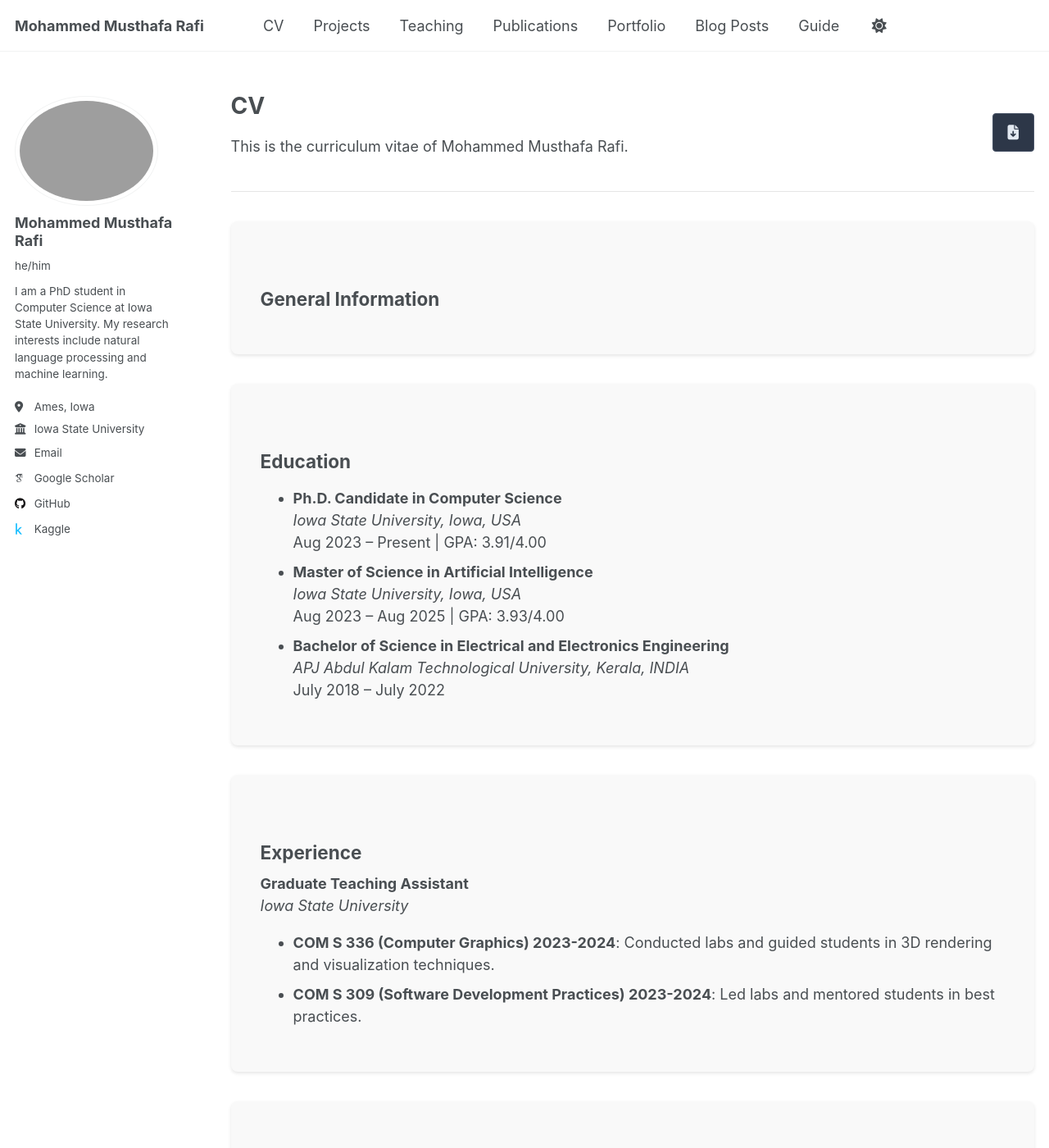
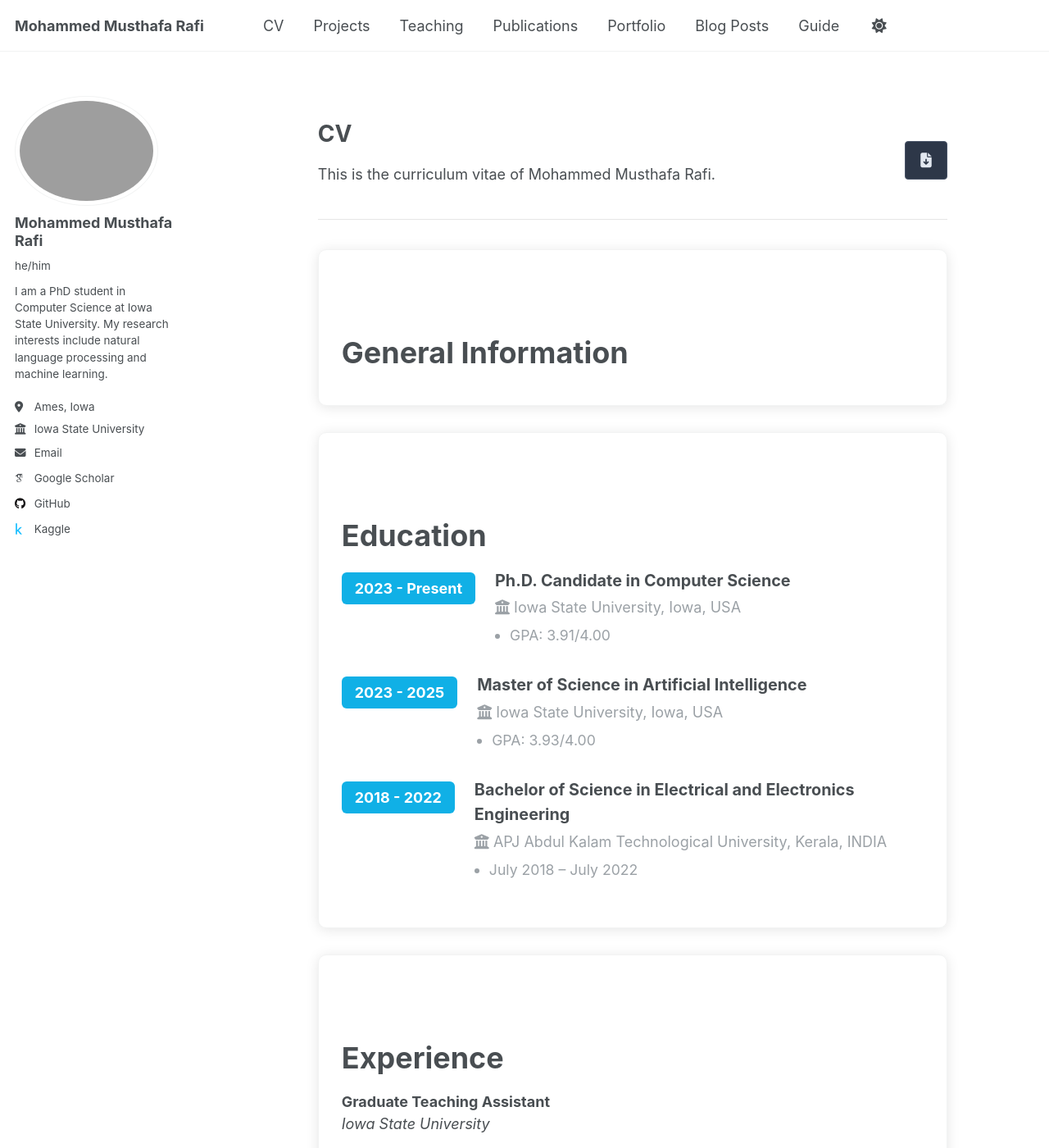
Before and after one commit to itsMustafamr/itsmustafamr.github.io, a Jekyll site: the page built from _pages/cv.md, in a window 1280 px wide and 1400 px high. Shown: the whole window at 82% size. Built offline with Jekyll 4.4.1, drawn with Linux system fonts in a browser that asks for light colours; some web fonts are replaced.

Commit message:
fixed the CV alignment and added some icons

```diff
--- a/_pages/cv.md
+++ b/_pages/cv.md
@@ -7,121 +7,136 @@ redirect_from:
   - /resume
 ---
 
-<div class="cv-header">
-  <div class="cv-title">
-    <h1>CV</h1>
-    <p>This is the curriculum vitae of {{ site.author.name }}.</p>
+<div class="cv-main-container">
+  <div class="cv-header">
+    <div class="cv-title">
+      <h1>CV</h1>
+      <p>This is the curriculum vitae of {{ site.author.name }}.</p>
+    </div>
+    <div class="cv-pdf">
+      <a href="https://drive.google.com/file/d/1vDlZ2GKlIlHNLza2R6J4QNyFQZjDzVv0/view?usp=sharing" class="btn btn--inverse" target="_blank" aria-label="Download PDF">
+        <i class="fa-solid fa-file-arrow-down"></i>
+      </a>
+    </div>
   </div>
-  <div class="cv-pdf">
-    <a href="https://drive.google.com/file/d/1vDlZ2GKlIlHNLza2R6J4QNyFQZjDzVv0/view?usp=sharing" class="btn btn--inverse" target="_blank" aria-label="Download PDF">
-      <i class="fa-solid fa-file-arrow-down"></i>
-    </a>
+
+  <div class="cv-section-card">
+    <h2>General Information</h2>
+    <ul style="list-style-type: none; padding-left: 0;">
+      <!-- <li><strong>Full Name:</strong>Mohammed Musthafa Rafi</li>
+      <li><strong>Email:</strong> mohd7@iastate.edu</li> -->
+      <!-- <li><strong>Address</strong> 1111 Woi Rd. 0035A Roy J Carver Colab, Ames, IA 50014</li> -->
+      <!-- <li><strong>Address:</strong> ISU Laboratory of Mechanics 2519 Union Dr, Ames, IA 50011</li> -->
+      <!-- <li><strong>Website:</strong> <a href="https://itsmustafamr.github.io/">https://itsmustafamr.github.io/</a></li> -->
+    </ul>
+  </div>
+
+  <div class="cv-section-card">
+    <h2>Education</h2>
+    <div class="cv-edu-item">
+      <span class="cv-edu-years">2023 - Present</span>
+      <div class="cv-edu-details">
+        <strong>Ph.D. Candidate in Computer Science</strong><br>
+        <span class="cv-edu-institution"><i class="fa fa-university"></i> Iowa State University, Iowa, USA</span>
+        <ul>
+          <li>GPA: 3.91/4.00</li>
+        </ul>
+      </div>
+    </div>
+    <div class="cv-edu-item">
+      <span class="cv-edu-years">2023 - 2025</span>
+      <div class="cv-edu-details">
+        <strong>Master of Science in Artificial Intelligence</strong><br>
+        <span class="cv-edu-institution"><i class="fa fa-university"></i> Iowa State University, Iowa, USA</span>
+        <ul>
+          <li>GPA: 3.93/4.00</li>
+        </ul>
+      </div>
+    </div>
+    <div class="cv-edu-item">
+      <span class="cv-edu-years">2018 - 2022</span>
+      <div class="cv-edu-details">
+        <strong>Bachelor of Science in Electrical and Electronics Engineering</strong><br>
+        <span class="cv-edu-institution"><i class="fa fa-university"></i> APJ Abdul Kalam Technological University, Kerala, INDIA</span>
+        <ul>
+          <li>July 2018 – July 2022</li>
+        </ul>
+      </div>
+    </div>
+  </div>
+
+  <div class="cv-section-card">
+    <h2>Experience</h2>
+    <strong>Graduate Teaching Assistant</strong><br>
+    <em>Iowa State University</em>
+    <ul>
+      <li><strong>COM S 336 (Computer Graphics) 2023-2024</strong>: Conducted labs and guided students in 3D rendering and visualization techniques.</li>
+      <li><strong>COM S 309 (Software Development Practices) 2023-2024</strong>: Led labs and mentored students in best practices.</li>
+    </ul>
+  </div>
+
+  <div class="cv-section-card">
+    <h2>Research / Internship</h2>
+    <strong>Graduate Research Assistant</strong><br>
+    <em>Iowa State University, Ames, IA</em> | Aug 2024 – Present
+    <ul>
+      <li>
+        <strong>Stationary-Camera Neural Radiance Field (NeRF):</strong><br>
+        Developed a turntable-style pipeline by reversing object rotation angles (+θ → –θ), enabling COLMAP to achieve <2° reprojection error from 150 stationary-camera images. Automated SAM2-based masking to strip backgrounds, reducing training time by 30% and improving PSNR by +1.8 dB. Integrated into Nerfstudio, generating photorealistic 360° renders and watertight meshes.
+      </li>
+      <li>
+        <strong>Neural Radiance Fields – Pose Optimization & Quality Enhancement:</strong><br>
+        Designed pose-refinement loops to fine-tune COLMAP poses, reducing pose RMSE by 22% and boosting chamfer-distance accuracy by 18%. Improved SSIM from 0.88 to 0.93 on proprietary datasets.
+      </li>
+    </ul>
+  </div>
+
+  <div class="cv-section-card">
+    <h2>Skills</h2>
+    <ul>
+      <li><strong>Programming:</strong> Python, R, C++, Java, SQL, JavaScript, LaTeX</li>
+      <li><strong>Machine Learning:</strong> PyTorch, TensorFlow, Scikit-learn, Keras, CUDA, Deep Learning, LangChain, Transformers, MLflow</li>
+      <li><strong>Cloud & DevOps:</strong> AWS, Docker, GitLab CI/CD, Azure Functions</li>
+      <li><strong>Data Analysis:</strong> Pandas, NumPy, Matplotlib, Seaborn, Jupyter</li>
+      <li><strong>Web Development:</strong> React, Node.js, Express, MongoDB</li>
+      <li><strong>Other:</strong> Git, Linux, Agile, Computer Vision, NLP, Distributed Systems</li>
+      <li><strong>Monitoring:</strong> Grafana, Kibana</li>
+    </ul>
+  </div>
+
+  <div class="cv-section-card">
+    <h2>Projects</h2>
+    <ul>
+      <li>
+        <strong>Prompt-to-Perception: Integrated Text-to-Image Pipeline</strong><br>
+        Developed an end-to-end system for text-to-image generation using prompt refinement and Stable Diffusion 2.1. Improved prompt quality 3× (ROUGE metrics) via T5-Small, with an average prompt-image alignment of 0.72.<br>
+        <a href="https://github.com/rah757/KarmaAI">Code</a> | <a href="https://drive.google.com/file/d/1VSBz1eQgYxSWjtFrwq7wmQGh1h4VorDc/view?usp=sharing">Demo Video</a> | <a href="https://drive.google.com/file/d/1VSBz1eQgYxSWjtFrwq7wmQGh1h4VorDc/view?usp=sharing">Document</a>
+      </li>
+      <li>
+        <strong>TraitViz – Interactive PubMed Annotation Visualizer</strong><br>
+        Built a full-stack web app for automatic annotation and visualization of PubMed articles with entity extraction and SVG parse graphs.<br>
+        <a href="https://github.com/itsMustafamr/Trait_viz">Code</a> | <a href="https://drive.google.com/file/d/1wzDS9u8cviT64zE-Q7tGQ-R3j_JVRqAl/view?usp=sharing">Video</a> | <a href="https://drive.google.com/file/d/1wzDS9u8cviT64zE-Q7tGQ-R3j_JVRqAl/view?usp=sharing">Document</a>
+      </li>
+      <li>
+        <strong>Diseased Plant Detection</strong><br>
+        Created ResNet50, VGG16, and custom CNNs for new plant disease detection across 38 vision classes. <a href="https://drive.google.com/file/d/1xIN8EN7gbcpu1FSt5s0U76oeCbJRlQta/view?usp=sharing">Document</a>
+      </li>
+    </ul>
+  </div>
+
+  <div class="cv-section-card">
+    <h2>Certifications & Awards</h2>
+    <ul>
+      <li><strong>Fundamentals of Accelerated Computing with CUDA C/C++</strong> (NVIDIA)</li>
+      <li><strong>Constellation Prize</strong> (Top 4/30+ teams), Ivy Data Visualization & Storytelling Case Competition, Ivy College of Business</li>
+      <li>
+        <strong>Winner, Applied AI Challenge 2025:</strong> <em>Karma AI – Social Impact Award</em> ($1500), for an AI solution empowering the visually impaired using multimodal prompting and GPT-based voice assistant<br>
+        <a href="https://github.com/rah757/KarmaAI">Code</a> | <a href="https://www.canva.com/design/DAGjaj5kX14/2f9-IAWV0LZ4p8TBO0g-Xw/view?utlId=hd404c7e05e#4">Demo</a>
+      </li>
+      <li><strong>2nd Place, Fall 2023 Coding Contest</strong>, CSE Programming Club</li>
+      <li><strong>100 Days of Code: The Complete Python Pro Bootcamp</strong> (In progress)</li>
+      <li><strong>Neural Radiance Fields & Implicit Neural Representations</strong> (Digital Badge, May 2025, TrAC, ISU)</li>
+      <li><strong>MLOps: Machine Learning in Practice</strong> (Digital Badge, Nov 2024, Translational AI Center, ISU)</li>
+    </ul>
   </div>
 </div>
-
-<div class="cv-section">
-  <h2>General Information</h2>
-  <ul style="list-style-type: none; padding-left: 0;">
-    <!-- <li><strong>Full Name:</strong>Mohammed Musthafa Rafi</li>
-    <li><strong>Email:</strong> mohd7@iastate.edu</li> -->
-    <!-- <li><strong>Address</strong> 1111 Woi Rd. 0035A Roy J Carver Colab, Ames, IA 50014</li> -->
-    <!-- <li><strong>Address:</strong> ISU Laboratory of Mechanics 2519 Union Dr, Ames, IA 50011</li> -->
-    <!-- <li><strong>Website:</strong> <a href="https://itsmustafamr.github.io/">https://itsmustafamr.github.io/</a></li> -->
-  </ul>
-</div>
-
-<div class="cv-section">
-  <h2>Education</h2>
-  <ul>
-    <li>
-      <strong>Ph.D. Candidate in Computer Science</strong><br>
-      <em>Iowa State University, Iowa, USA</em><br>
-      Aug 2023 – Present | GPA: 3.91/4.00
-    </li>
-    <li>
-      <strong>Master of Science in Artificial Intelligence</strong><br>
-      <em>Iowa State University, Iowa, USA</em><br>
-      Aug 2023 – Aug 2025 | GPA: 3.93/4.00
-    </li>
-    <li>
-      <strong>Bachelor of Science in Electrical and Electronics Engineering</strong><br>
-      <em>APJ Abdul Kalam Technological University, Kerala, INDIA</em><br>
-      July 2018 – July 2022
-    </li>
-  </ul>
-</div>
-
-<div class="cv-section">
-  <h2>Experience</h2>
-  <strong>Graduate Teaching Assistant</strong><br>
-  <em>Iowa State University</em>
-  <ul>
-    <li><strong>COM S 336 (Computer Graphics) 2023-2024</strong>: Conducted labs and guided students in 3D rendering and visualization techniques.</li>
-    <li><strong>COM S 309 (Software Development Practices) 2023-2024</strong>: Led labs and mentored students in best practices.</li>
-  </ul>
-</div>
-
-<div class="cv-section">
-  <h2>Research / Internship</h2>
-  <strong>Graduate Research Assistant</strong><br>
-  <em>Iowa State University, Ames, IA</em> | Aug 2024 – Present
-  <ul>
-    <li>
-      <strong>Stationary-Camera Neural Radiance Field (NeRF):</strong><br>
-      Developed a turntable-style pipeline by reversing object rotation angles (+θ → –θ), enabling COLMAP to achieve <2° reprojection error from 150 stationary-camera images. Automated SAM2-based masking to strip backgrounds, reducing training time by 30% and improving PSNR by +1.8 dB. Integrated into Nerfstudio, generating photorealistic 360° renders and watertight meshes.
-    </li>
-    <li>
-      <strong>Neural Radiance Fields – Pose Optimization & Quality Enhancement:</strong><br>
-      Designed pose-refinement loops to fine-tune COLMAP poses, reducing pose RMSE by 22% and boosting chamfer-distance accuracy by 18%. Improved SSIM from 0.88 to 0.93 on proprietary datasets.
-    </li>
-  </ul>
-</div>
-
-<div class="cv-section">
-  <h2>Skills</h2>
-  <ul>
-    <li><strong>Programming:</strong> Python, R, C++, Java, SQL, JavaScript, LaTeX</li>
-    <li><strong>Machine Learning:</strong> PyTorch, TensorFlow, Scikit-learn, Keras, CUDA, Deep Learning, LangChain, Transformers, MLflow</li>
-    <li><strong>Cloud & DevOps:</strong> AWS, Docker, GitLab CI/CD, Azure Functions</li>
-    <li><strong>Data Analysis:</strong> Pandas, NumPy, Matplotlib, Seaborn, Jupyter</li>
-    <li><strong>Web Development:</strong> React, Node.js, Express, MongoDB</li>
-    <li><strong>Other:</strong> Git, Linux, Agile, Computer Vision, NLP, Distributed Systems</li>
-    <li><strong>Monitoring:</strong> Grafana, Kibana</li>
-  </ul>
-</div>
-
-<div class="cv-section">
-  <h2>Projects</h2>
-  <ul>
-    <li>
-      <strong>Prompt-to-Perception: Integrated Text-to-Image Pipeline</strong><br>
-      Developed an end-to-end system for text-to-image generation using prompt refinement and Stable Diffusion 2.1. Improved prompt quality 3× (ROUGE metrics) via T5-Small, with an average prompt-image alignment of 0.72.<br>
-      <a href="https://github.com/rah757/KarmaAI">Code</a> | <a href="https://drive.google.com/file/d/1VSBz1eQgYxSWjtFrwq7wmQGh1h4VorDc/view?usp=sharing">Demo Video</a> | <a href="https://drive.google.com/file/d/1VSBz1eQgYxSWjtFrwq7wmQGh1h4VorDc/view?usp=sharing">Document</a>
-    </li>
-    <li>
-      <strong>TraitViz – Interactive PubMed Annotation Visualizer</strong><br>
-      Built a full-stack web app for automatic annotation and visualization of PubMed articles with entity extraction and SVG parse graphs.<br>
-      <a href="https://github.com/itsMustafamr/Trait_viz">Code</a> | <a href="https://drive.google.com/file/d/1wzDS9u8cviT64zE-Q7tGQ-R3j_JVRqAl/view?usp=sharing">Video</a> | <a href="https://drive.google.com/file/d/1wzDS9u8cviT64zE-Q7tGQ-R3j_JVRqAl/view?usp=sharing">Document</a>
-    </li>
-    <li>
-      <strong>Diseased Plant Detection</strong><br>
-      Created ResNet50, VGG16, and custom CNNs for new plant disease detection across 38 vision classes. <a href="https://drive.google.com/file/d/1xIN8EN7gbcpu1FSt5s0U76oeCbJRlQta/view?usp=sharing">Document</a>
-    </li>
-  </ul>
-</div>
-
-<div class="cv-section">
-  <h2>Certifications & Awards</h2>
-  <ul>
-    <li><strong>Fundamentals of Accelerated Computing with CUDA C/C++</strong> (NVIDIA)</li>
-    <li><strong>Constellation Prize</strong> (Top 4/30+ teams), Ivy Data Visualization & Storytelling Case Competition, Ivy College of Business</li>
-    <li>
-      <strong>Winner, Applied AI Challenge 2025:</strong> <em>Karma AI – Social Impact Award</em> ($1500), for an AI solution empowering the visually impaired using multimodal prompting and GPT-based voice assistant<br>
-      <a href="https://github.com/rah757/KarmaAI">Code</a> | <a href="https://www.canva.com/design/DAGjaj5kX14/2f9-IAWV0LZ4p8TBO0g-Xw/view?utlId=hd404c7e05e#4">Demo</a>
-    </li>
-    <li><strong>2nd Place, Fall 2023 Coding Contest</strong>, CSE Programming Club</li>
-    <li><strong>100 Days of Code: The Complete Python Pro Bootcamp</strong> (In progress)</li>
-    <li><strong>Neural Radiance Fields & Implicit Neural Representations</strong> (Digital Badge, May 2025, TrAC, ISU)</li>
-    <li><strong>MLOps: Machine Learning in Practice</strong> (Digital Badge, Nov 2024, Translational AI Center, ISU)</li>
-  </ul>
-</div>
--- a/assets/css/custom.css
+++ b/assets/css/custom.css
@@ -6,11 +6,11 @@
 
 .page__content h1 {
     font-weight: 700;
-    color: #333;
+    color: var(--global-text-color);
 }
 
 .page__content h2 {
-    color: #444;
+    color: var(--global-text-color-light);
     border-bottom: none;
 }
 
@@ -25,7 +25,7 @@
 
 .page__content a {
     text-decoration: none;
-    color: #1e88e5;
+    color: var(--global-link-color);
 }
 
 .page__content a:hover {
@@ -66,3 +66,78 @@
     text-rendering: auto;
     line-height: 1;
 }
+
+.cv-main-container {
+  max-width: 800px;
+  margin: 48px auto;
+  padding: 0 16px;
+}
+
+.cv-section-card {
+  background: var(--global-bg-color);
+  border: 1px solid var(--global-border-color);
+  border-radius: 10px;
+  margin-bottom: 32px;
+  padding: 32px 28px 24px 28px;
+  box-shadow: 0 2px 16px rgba(0,0,0,0.10);
+}
+
+.cv-section-card h2 {
+  font-size: 2rem;
+  font-weight: bold;
+  margin-bottom: 18px;
+  color: var(--global-text-color);
+}
+
+.cv-edu-item {
+  display: flex;
+  align-items: flex-start;
+  margin-bottom: 24px;
+}
+
+.cv-edu-years {
+  background: #10b0e6;
+  color: #fff;
+  font-weight: bold;
+  border-radius: 6px;
+  padding: 6px 16px;
+  margin-right: 24px;
+  min-width: 90px;
+  text-align: center;
+  font-size: 1rem;
+  margin-top: 4px;
+}
+
+.cv-edu-details {
+  flex: 1;
+  color: var(--global-text-color);
+}
+
+.cv-edu-details strong {
+  font-size: 1.1rem;
+  color: var(--global-text-color);
+}
+
+.cv-edu-institution {
+  display: block;
+  margin: 4px 0 8px 0;
+  color: var(--global-text-color-light);
+  font-size: 1rem;
+}
+
+.cv-edu-details ul {
+  margin: 0;
+  padding-left: 18px;
+  color: var(--global-text-color-light);
+  font-size: 0.98rem;
+}
+
+body {
+  background: var(--global-bg-color);
+}
+
+html[data-theme="dark"] .page__hero--overlay,
+html[data-theme="dark"] .page__hero {
+    background-color: var(--global-bg-color) !important;
+    background-image: none !important;
+}
```
